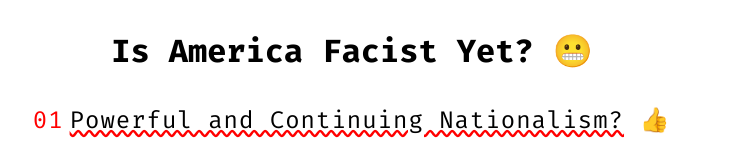
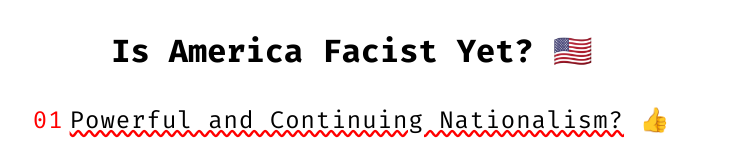
Before and after one commit to aaronoleary/is-america-fascist-yet, a plain HTML site: page index.html in a window 1280 px wide. Shown: the top 160 px of the page, without its empty margins (288-1020 px from the left). Drawn offline with nearby package versions, Linux system fonts and the light colour scheme.

Commit message:
usa emoji

```diff
--- a/index.html
+++ b/index.html
@@ -13,7 +13,7 @@
     <link href="css/style.css" rel="stylesheet">
   </head>
   <body>
-    <h1>Is America Facist Yet? 😬 </h1>
+    <h1>Is America Facist Yet? 🇺🇸 </h1>
     <div class = "check_wrapper">
       <div class = "checklist">
         <ol>
```
